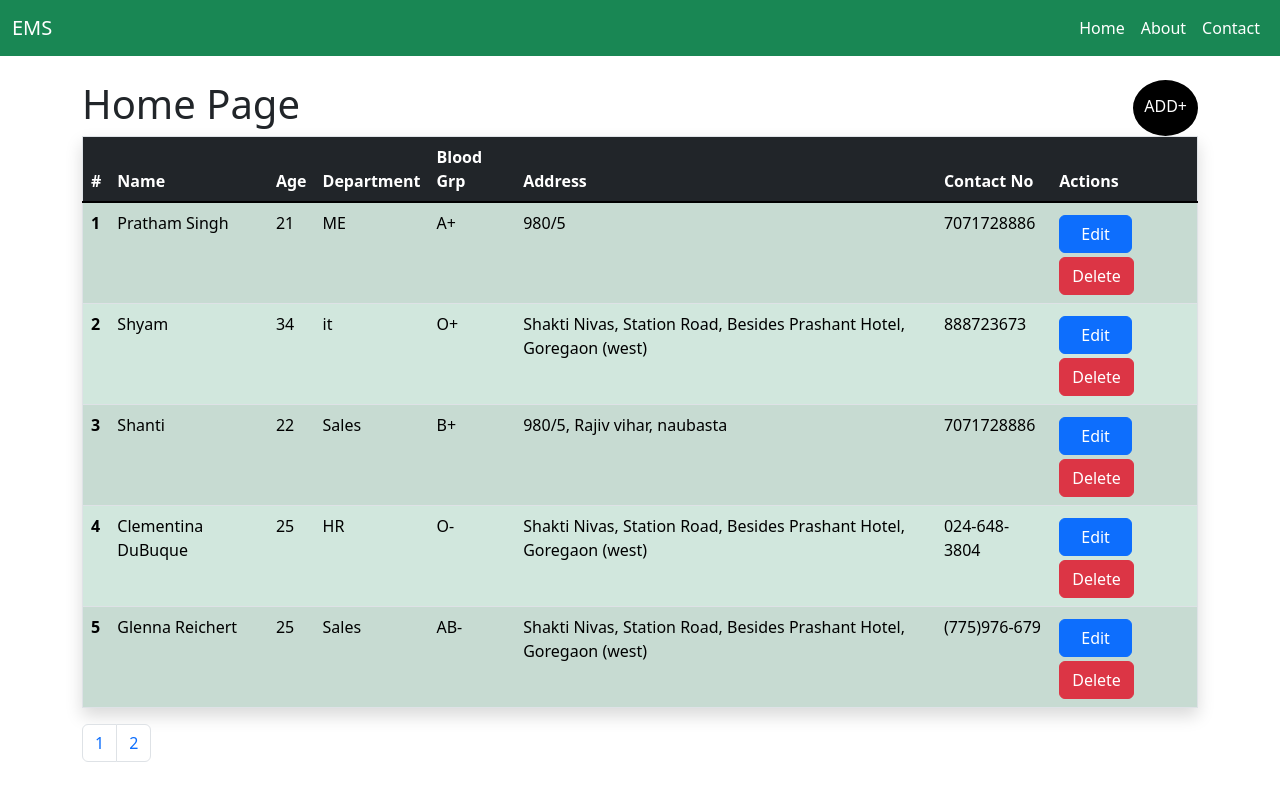
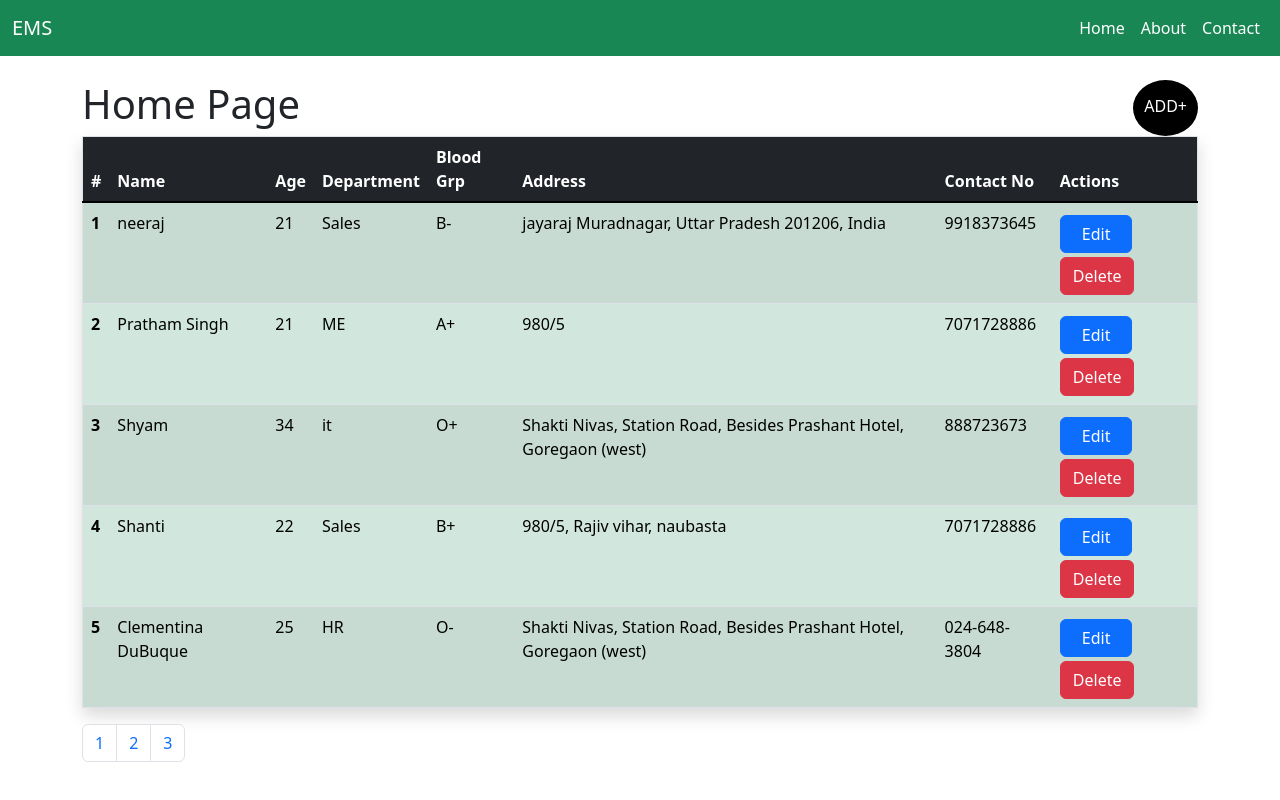
Before and after one commit to spratham/CrowdANALYTIX, a React (Create React App) app: page / in a window 1280 px wide. Built offline with nearby package versions, Linux system fonts and the light colour scheme; data requests are answered from the project's data file.

Commit message:
pagination-done

```diff
--- a/db.json
+++ b/db.json
@@ -71,7 +71,7 @@
       "department": "Sales",
       "blood": "B+",
       "address": "980/5, Rajiv vihar, naubasta",
-      "id": 45,
+      "id": 11,
       "phone": "7071728886"
     },
     {
@@ -81,7 +81,7 @@
       "blood": "O+",
       "address": "Shakti Nivas, Station Road, Besides Prashant Hotel, Goregaon (west)",
       "phone": "888723673",
-      "id": 47
+      "id": 12
     },
     {
       "name": "Pratham Singh",
@@ -90,7 +90,16 @@
       "blood": "A+",
       "address": "980/5",
       "phone": "7071728886",
-      "id": 48
+      "id": 13
+    },
+    {
+      "name": "neeraj ",
+      "age": "21",
+      "department": "Sales",
+      "blood": "B-",
+      "address": "jayaraj  Muradnagar, Uttar Pradesh 201206, India",
+      "phone": "9918373645",
+      "id": 14
     }
   ]
 }
--- a/src/components/pages/Home.jsx
+++ b/src/components/pages/Home.jsx
@@ -121,10 +121,10 @@ const Home = () => {
             </table>
 
             <nav aria-label="...">
-              <ul class="pagination pagination-md">
+              <ul className="pagination pagination-md">
                 {pages.map((page) => (
-                  <li class="page-item ">
-                    < button class="page-link" onClick={() => pagination(page)}>
+                  <li className="page-item ">
+                    < button className="page-link" onClick={() => pagination(page)}>
                       {page}
                     </button>
                   </li>
```
